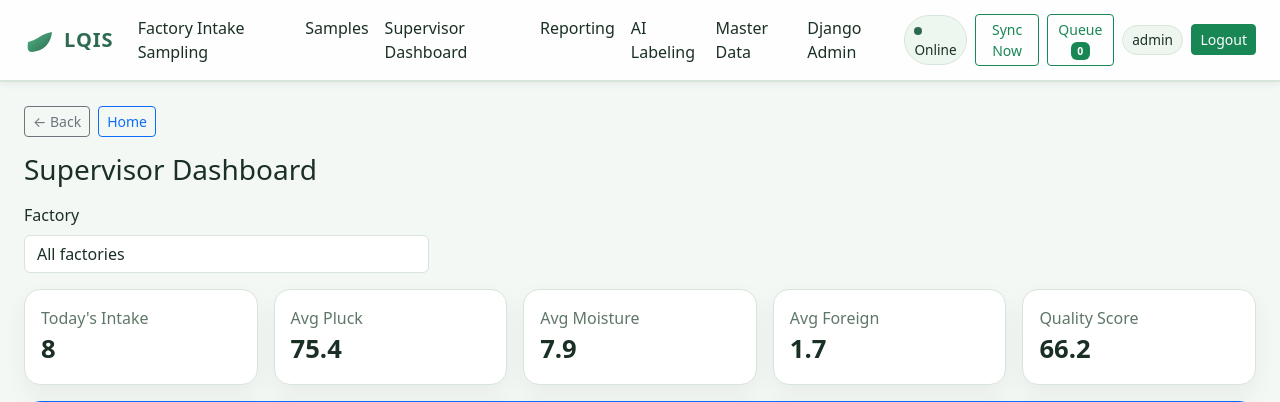
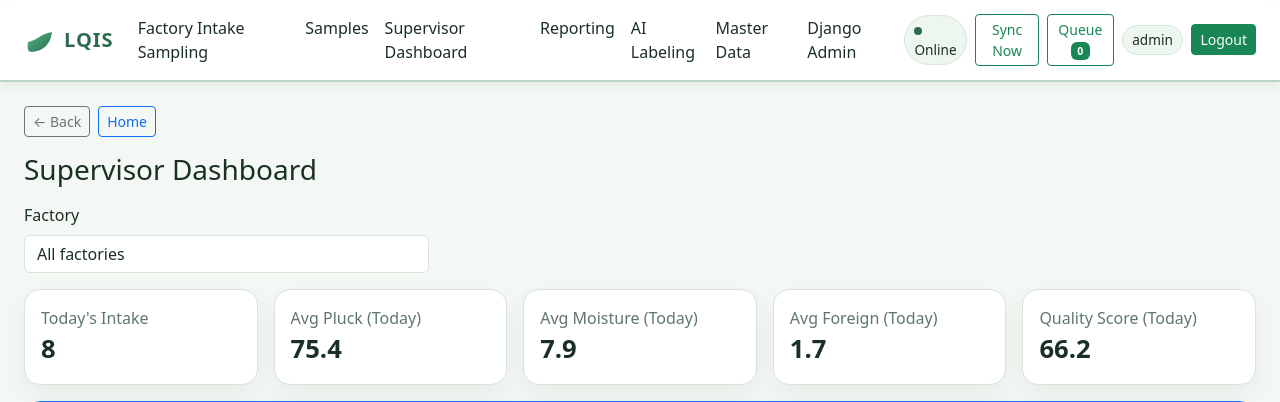
Before and after one commit to Symo7/lqis-automated-tea-quality-system, a Django app: page /dashboard/ in a window 1280 px wide. Shown: the top 402 px of the page. Run offline with Django 5.2, Linux system fonts and the light colour scheme; a user stored in the database is signed in; data comes from the database, SQL or seed files in the repository; data that the repository does not hold is empty.

Commit message:
fix: Round 3 UX - Supervisor routing, dashboard stats today-only, navbar rgba fallback, remove offline for supervisor, View All stays on dashboard

```diff
--- a/lqis_project/static/css/main.css
+++ b/lqis_project/static/css/main.css
@@ -27,7 +27,8 @@ html[data-theme='dark'] {
 }
 
 body { background: var(--bg); color: var(--text); transition: background .25s ease, color .25s ease; }
-.nav-glass { background: color-mix(in srgb, var(--surface) 80%, transparent); border-bottom: 2px solid var(--border); backdrop-filter: blur(12px); -webkit-backdrop-filter: blur(12px); box-shadow: 0 2px 8px rgba(0,0,0,.06); }
+.nav-glass { background: rgba(255, 255, 255, 0.88); border-bottom: 2px solid #b8d4c2; backdrop-filter: blur(12px); -webkit-backdrop-filter: blur(12px); box-shadow: 0 2px 12px rgba(0,0,0,.08); }
+html[data-theme='dark'] .nav-glass { background: rgba(24, 34, 30, 0.88); border-bottom-color: #3a5549; }
 .brand-word { font-weight: 700; letter-spacing: .05em; color: var(--primary); }
 .nav-link, .navbar-brand, .user-chip { color: var(--text) !important; }
 
--- a/lqis_project/templates/dashboard/overview.html
+++ b/lqis_project/templates/dashboard/overview.html
@@ -13,18 +13,18 @@
 </form>
 
 <div class="row g-3 mb-3">
-  <div class="col-md-6 col-xl"><div class="card stat-card position-relative"><div class="card-body"><a href="{% url 'sampling:sample-list' %}" class="stretched-link text-decoration-none text-muted">Today's Intake</a><div class="stat-value" data-counter>{{ summary.total|default:0 }}</div></div></div></div>
-  <div class="col-md-6 col-xl"><div class="card stat-card"><div class="card-body"><div class="text-muted">Avg Pluck</div><div class="stat-value" data-counter>{{ summary.avg_pluck|default:0|floatformat:1 }}</div></div></div></div>
-  <div class="col-md-6 col-xl"><div class="card stat-card"><div class="card-body"><div class="text-muted">Avg Moisture</div><div class="stat-value" data-counter>{{ summary.avg_moisture|default:0|floatformat:1 }}%</div></div></div></div>
-  <div class="col-md-6 col-xl"><div class="card stat-card"><div class="card-body"><div class="text-muted">Avg Foreign</div><div class="stat-value" data-counter>{{ summary.avg_foreign|default:0|floatformat:1 }}%</div></div></div></div>
-  <div class="col-md-6 col-xl"><div class="card stat-card"><div class="card-body"><div class="text-muted">Quality Score</div><div class="stat-value" data-counter>{{ summary.avg_quality|default:0|floatformat:1 }}</div></div></div></div>
+  <div class="col-md-6 col-xl"><div class="card stat-card"><div class="card-body"><div class="text-muted">Today's Intake</div><div class="stat-value" data-counter>{{ summary.total|default:0 }}</div></div></div></div>
+  <div class="col-md-6 col-xl"><div class="card stat-card"><div class="card-body"><div class="text-muted">Avg Pluck (Today)</div><div class="stat-value" data-counter>{{ summary.avg_pluck|default:0|floatformat:1 }}</div></div></div></div>
+  <div class="col-md-6 col-xl"><div class="card stat-card"><div class="card-body"><div class="text-muted">Avg Moisture (Today)</div><div class="stat-value" data-counter>{{ summary.avg_moisture|default:0|floatformat:1 }}%</div></div></div></div>
+  <div class="col-md-6 col-xl"><div class="card stat-card"><div class="card-body"><div class="text-muted">Avg Foreign (Today)</div><div class="stat-value" data-counter>{{ summary.avg_foreign|default:0|floatformat:1 }}%</div></div></div></div>
+  <div class="col-md-6 col-xl"><div class="card stat-card"><div class="card-body"><div class="text-muted">Quality Score (Today)</div><div class="stat-value" data-counter>{{ summary.avg_quality|default:0|floatformat:1 }}</div></div></div></div>
 </div>
 
 <div class="row mb-3">
   <div class="col-12"><div class="card border-primary"><div class="card-body">
     <div class="d-flex justify-content-between align-items-center mb-3">
       <h5 class="mb-0 text-primary">Pending Decisions <span class="badge bg-primary rounded-pill">{{ pending_batches|length }}</span></h5>
-      <a href="{% url 'sampling:sample-list' %}?decision=UNDECIDED" class="btn btn-sm btn-outline-primary">View All</a>
+      <a href="{% url 'dashboard:overview' %}" class="btn btn-sm btn-outline-primary">View All</a>
     </div>
     {% if pending_batches %}
     <div class="table-responsive"><table class="table table-sm align-middle table-hover mb-0">
--- a/lqis_project/users/views.py
+++ b/lqis_project/users/views.py
@@ -29,8 +29,6 @@ def demo_login_view(request, role):
         login(request, demo_user)
         request.session['demo_mode'] = True
         messages.info(request, f"Demonstration Simulator Active: Exploring as a {role.title()}.")
-        if role.lower() == 'supervisor':
-            return redirect("dashboard:overview")
         return redirect("core:home")
 
     messages.error(request, f"Demo Sandbox Offline: Pre-seeded account '{username}' not initialized.")
```
Also changed, not shown: lqis_project/templates/core/home.html (+22 -10 lines).
